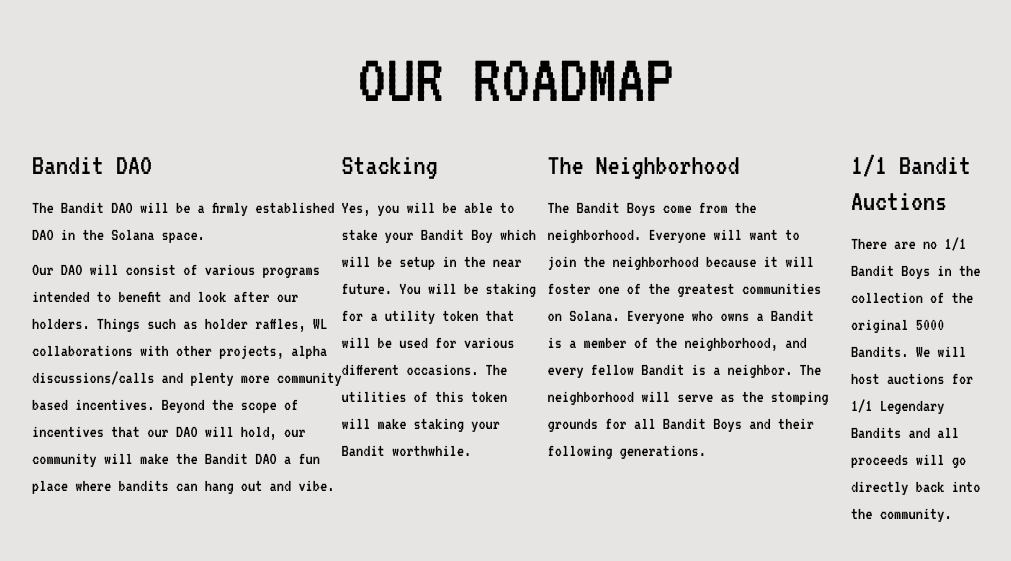
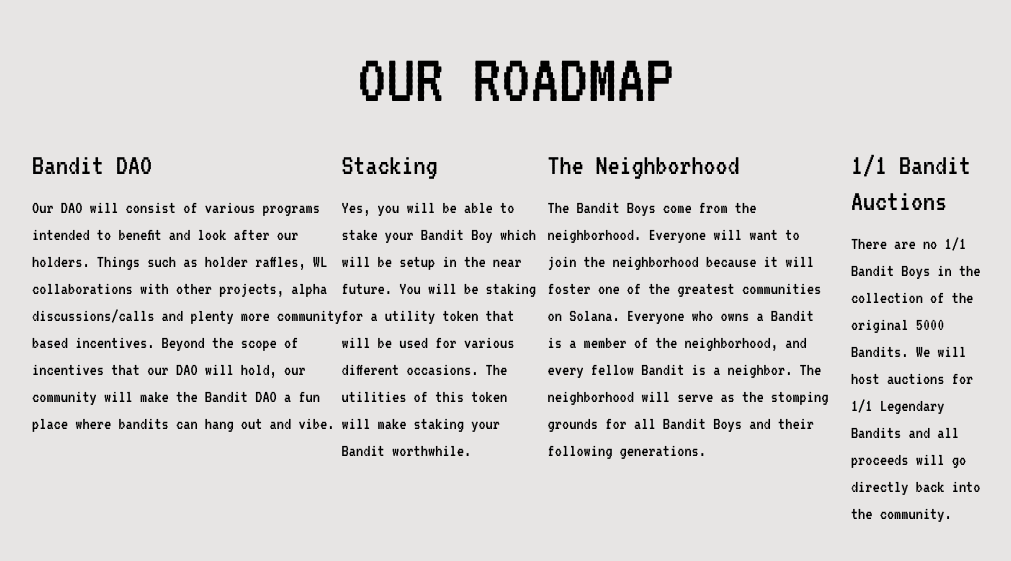
Before and after one commit to feyber/banditboys, a Next.js app: page / in a window 1280 px wide. Shown: the part 911-1472 px from the top of the page, without its empty margins (124-1135 px from the left). Built offline with nearby package versions, Linux system fonts and the light colour scheme.

Commit message:
roadmapv2

```diff
--- a/pages/index.js
+++ b/pages/index.js
@@ -14,10 +14,10 @@
             <div className='flex flex-col md:flex-row'>
               <div>
                 <h2 className='md:text-3xl mb-3 md:-ml-4'>Bandit DAO</h2>
-                <p className='text-sm leading-normal md:text-[18px] mb-2 md:-ml-4'>
+                {/* <p className='text-sm leading-normal md:text-[18px] mb-2 md:-ml-4'>
                   The Bandit DAO will be a firmly established DAO in the Solana
                   space.
-                </p>
+                </p> */}
                 <p className='text-sm leading-normal md:text-[18px] mb-3 md:-ml-4'>
                   Our DAO will consist of various programs intended to benefit
                   and look after our holders. Things such as holder raffles, WL
```
